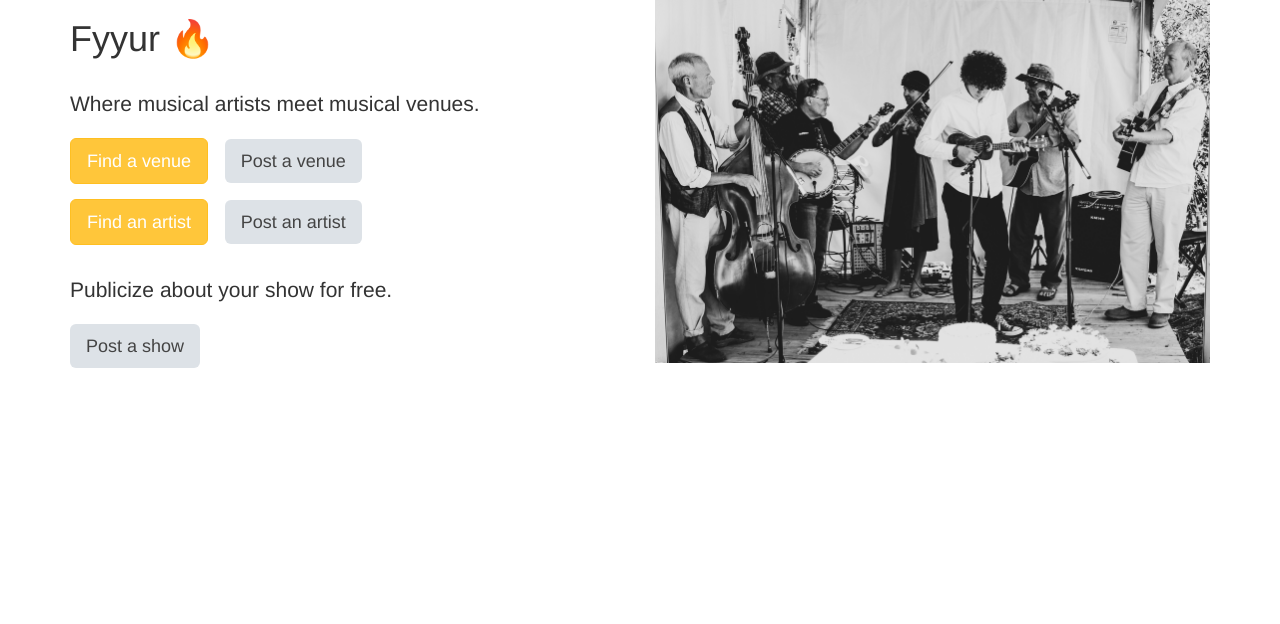
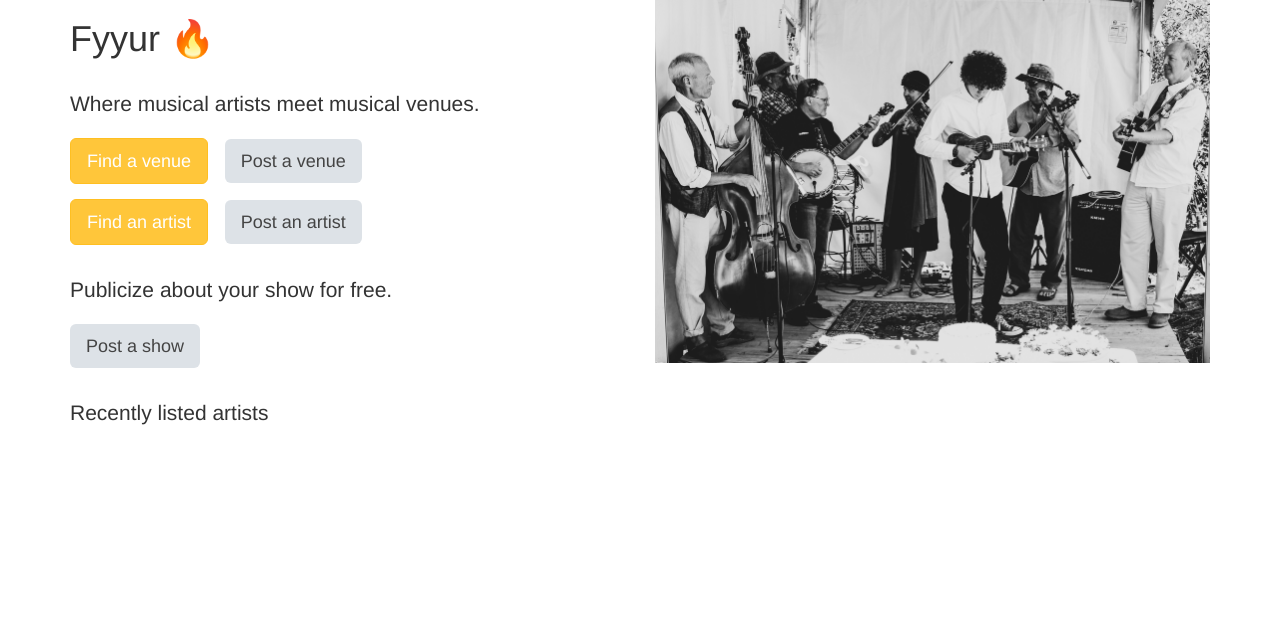
Before and after one commit to loicdiridollou/full-stack-developer, a Flask app: page / in a window 1280 px wide. Shown: the part 81-705 px from the top of the page. Run offline with Flask 2, Linux system fonts and the light colour scheme; some libraries are stand-ins or nearby versions.

Commit message:
Adding last 5 recently listed artists

```diff
--- a/01_fyyur_app/templates/pages/home.html
+++ b/01_fyyur_app/templates/pages/home.html
@@ -17,6 +17,15 @@
 		<h3>
 			<a href="/shows/create"><button class="btn btn-default btn-lg">Post a show</button></a>
 		</h3>
+		<p class="lead">Recently listed artists</p>
+		{% for artist in artists %}
+			<a href="/artists/{{ artist.id }}">
+
+					<h5>{{ artist.name }}</h5>
+
+			</a>
+		{% endfor %}
+
 	</div>
 	<div class="col-sm-6 hidden-sm hidden-xs">
 		<img id="front-splash" src="{{ url_for('static',filename='img/front-splash.jpg') }}" alt="Front Photo of Musical Band" />
```
